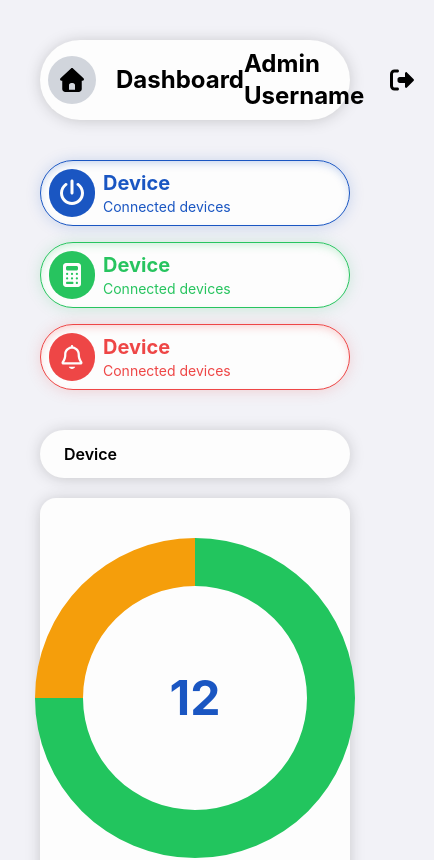
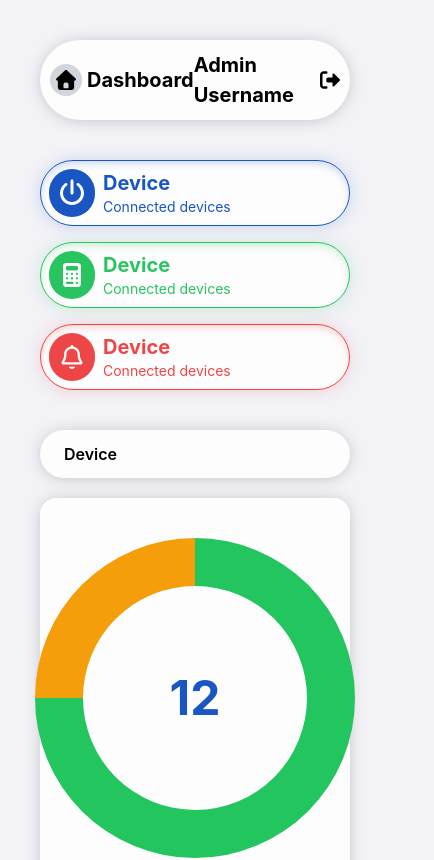
Before and after one commit to aukabanana/CSC-105-Pre-Hackathon, a React (Vite) app in the folder frontend/: page /dashboard in a window 390 px wide. Shown: the top 860 px of the page, 434 px wide, since content can reach past the window. Built offline with nearby package versions, Linux system fonts and the light colour scheme.

Commit message:
fix: responsive header component

```diff
--- a/frontend/src/components/dashboardHeader.tsx
+++ b/frontend/src/components/dashboardHeader.tsx
@@ -8,16 +8,16 @@ import {
 
 function DashboardHeader({title, username}: Header) {
     return(
-        <div className="flex p-2 rounded-full shadow-(--shadow-lg) bg-(--bg-card) justify-between">
-            <div className="flex flex-row items-center gap-5">
-                <div className="bg-gray-300 rounded-full p-2 flex items-center justify-center w-12 h-12">
-                    <FontAwesomeIcon icon={faHouse} className="text-2xl" />
+        <div className="flex px-[clamp(10px,2.5vw,20px)] py-[clamp(5px,2.5vw,10px)]  rounded-full shadow-(--shadow-lg) bg-(--bg-card) justify-between">
+            <div className="flex flex-row items-center gap-1.25 sm:gap-2.5 md:gap-5">
+                <div className="bg-gray-300 rounded-full p-2 flex items-center justify-center w-8 h-8 md:w-12 md:h-12">
+                    <FontAwesomeIcon icon={faHouse} className="text-[20px] sm:text-[24px] md:text-[28px]" />
                 </div>
-                <h2 className="text-2xl font-bold">{title}</h2>
+                <h2 className="text-[20px] sm:text-[24px] md:text-[28px] font-bold">{title}</h2>
             </div>
-            <div className="flex flex-row items-center gap-5 pr-5">
-                <h2 className="text-2xl font-bold">{username}</h2>
-                {username && <FontAwesomeIcon icon={faRightFromBracket} className="text-2xl" />}
+            <div className="flex flex-row items-center gap-1.25 sm:gap-2.5 md:gap-5 pr-[clamp(10px, 2.5vw, 20px)]">
+                <h2 className="text-[20px] sm:text-[24px] md:text-[28px] font-bold">{username}</h2>
+                {username && <FontAwesomeIcon icon={faRightFromBracket} className="text-[20px] sm:text-[24px] md:text-[28px]" />}
             </div>
         </div>
     )
```
